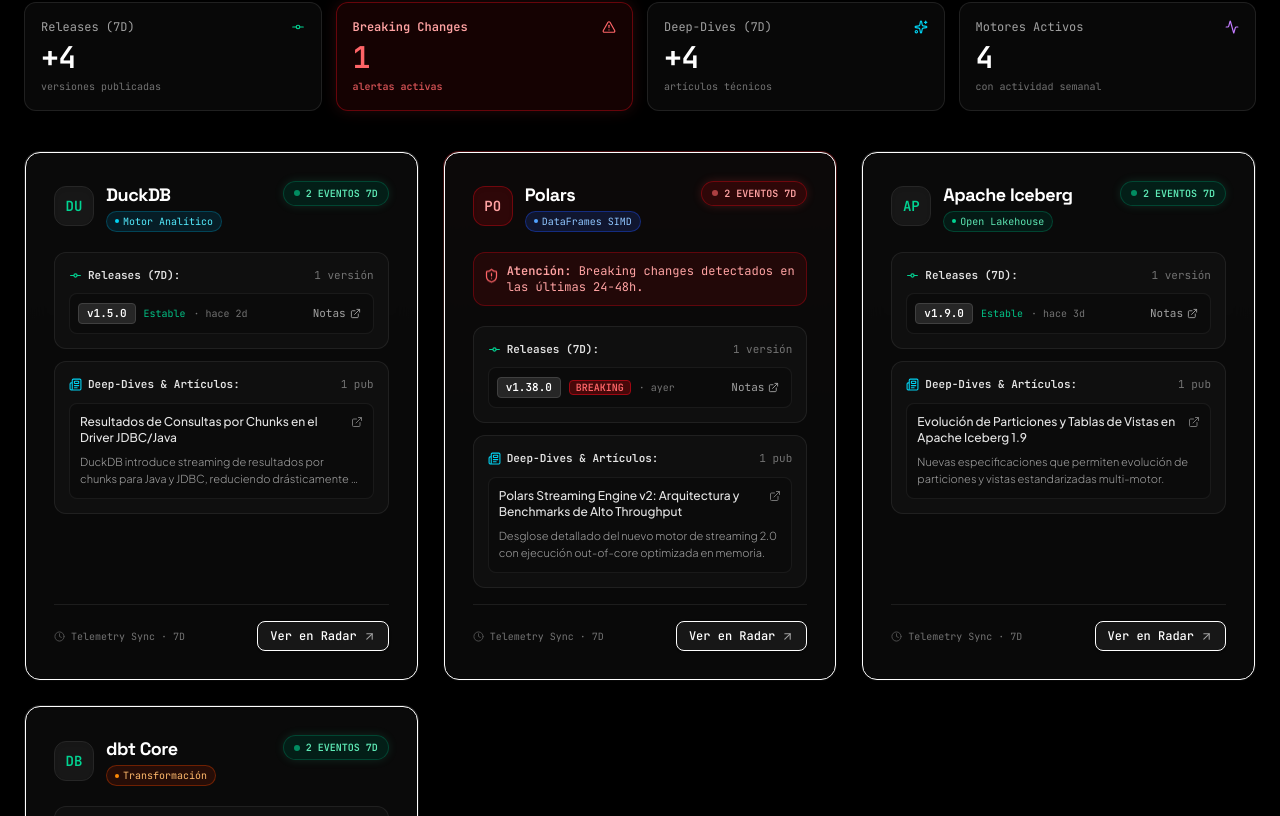
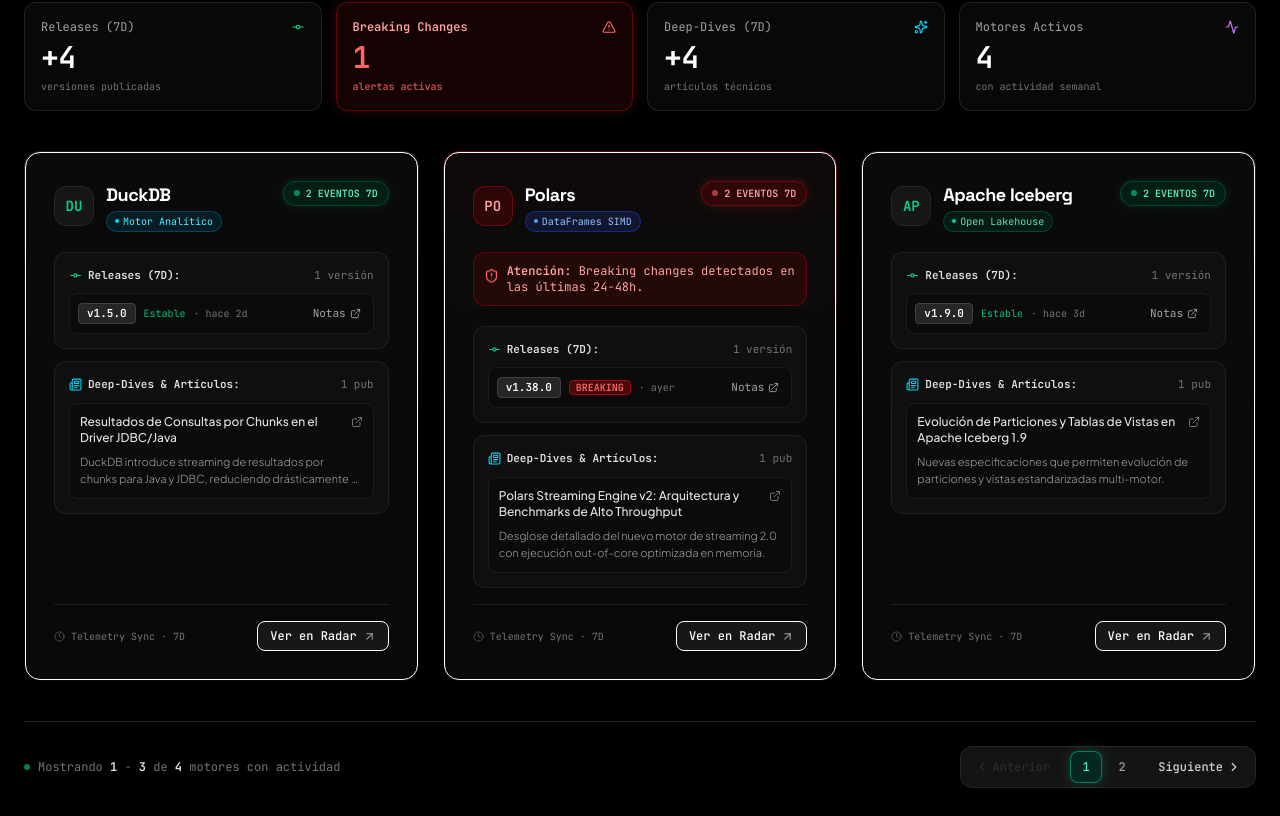
Before and after one commit to JeanArdila711/data-engineering, a Next.js app in the folder web/: page / in a window 1280 px wide. Shown: the part 5464-6280 px from the top of the page. Built offline with nearby package versions, Linux system fonts and the light colour scheme; no server answers; the database is empty.

Commit message:
feat(digest): implement direction-aware 3-item pagination system with sliding pill and live engine telemetry counter

```diff
--- a/web/components/DigestSection.tsx
+++ b/web/components/DigestSection.tsx
@@ -1,6 +1,6 @@
 'use client';
 
-import React, { useState, useEffect, useRef } from 'react';
+import React, { useState, useEffect, useRef, useMemo } from 'react';
 import { motion, useMotionValue, useMotionTemplate, AnimatePresence } from 'framer-motion';
 import { DigestEntry } from '@/lib/db';
 import {
@@ -17,7 +17,9 @@
   Layers3,
   Calendar,
   Clock,
-  Cpu
+  Cpu,
+  ChevronLeft,
+  ChevronRight
 } from 'lucide-react';
 
 const customEase = [0.16, 1, 0.3, 1] as const;
@@ -414,7 +416,17 @@
 
 export default function DigestSection({ entries = [] }: { entries?: DigestEntry[] }) {
   const [lang, setLang] = useState<'es' | 'en'>('es');
+  const [currentPage, setCurrentPage] = useState(1);
+  const [direction, setDirection] = useState(0);
+  const ITEMS_PER_PAGE = 3;
+
   const items = entries.length > 0 ? entries : SAMPLE_DIGEST;
+
+  // Reset page to 1 when entries change
+  useEffect(() => {
+    setCurrentPage(1);
+    setDirection(0);
+  }, [entries]);
 
   // Listen to global language change from Hero
   useEffect(() => {
@@ -433,6 +445,48 @@
   const totalBreaking7D = items.reduce((acc, curr) => acc + curr.breaking_count_7d, 0);
   const totalArticles7D = items.reduce((acc, curr) => acc + curr.article_count_7d, 0);
   const activeEngines7D = items.filter(i => (i.release_count_7d + i.article_count_7d) > 0).length;
+
+  // Pagination slicing
+  const totalPages = Math.ceil(items.length / ITEMS_PER_PAGE) || 1;
+  const paginatedItems = useMemo(() => {
+    const start = (currentPage - 1) * ITEMS_PER_PAGE;
+    return items.slice(start, start + ITEMS_PER_PAGE);
+  }, [items, currentPage]);
+
+  const handlePageChange = (newPage: number) => {
+    if (newPage < 1 || newPage > totalPages || newPage === currentPage) return;
+    setDirection(newPage > currentPage ? 1 : -1);
+    setCurrentPage(newPage);
+  };
+
+  const pageVariants = {
+    enter: (dir: number) => ({
+      x: dir > 0 ? 36 : dir < 0 ? -36 : 0,
+      opacity: 0,
+      filter: 'blur(3px)',
+      scale: 0.99,
+    }),
+    center: {
+      x: 0,
+      opacity: 1,
+      filter: 'blur(0px)',
+      scale: 1,
+      transition: {
+        duration: 0.3,
+        ease: customEase,
+      },
+    },
+    exit: (dir: number) => ({
+      x: dir > 0 ? -36 : dir < 0 ? 36 : 0,
+      opacity: 0,
+      filter: 'blur(3px)',
+      scale: 0.99,
+      transition: {
+        duration: 0.2,
+        ease: [0.4, 0, 1, 1] as const,
+      },
+    }),
+  };
 
   return (
     <section id="digest" className="w-full max-w-7xl mx-auto px-5 sm:px-6 py-16 sm:py-20 lg:py-28 relative scroll-mt-28">
@@ -531,7 +585,12 @@
 
       </div>
 
-      {/* 3. Digest Grid of Cybernetic Radar Capsules */}
+      {/* 3. Digest Grid of Cybernetic Radar Capsules with Silk Direction-Aware Animation */}
+      <motion.div
+        layout="position"
+        transition={{ duration: 0.35, ease: customEase }}
+        className="relative overflow-hidden w-full min-h-[360px]"
+      >
         {items.length === 0 ? (
           <div className="w-full py-16 text-center rounded-2xl border border-neutral-800/80 bg-neutral-950/50 p-8">
             <Activity size={24} className="mx-auto text-neutral-600 mb-3" />
@@ -540,12 +599,110 @@
             </p>
           </div>
         ) : (
-        <div className="grid grid-cols-1 md:grid-cols-2 lg:grid-cols-3 gap-5 lg:gap-6">
-          {items.map((entry) => (
+          <>
+            <AnimatePresence mode="wait" custom={direction} initial={false}>
+              <motion.div
+                key={`digest-page-${currentPage}`}
+                custom={direction}
+                variants={pageVariants}
+                initial="enter"
+                animate="center"
+                exit="exit"
+                className="grid grid-cols-1 md:grid-cols-2 lg:grid-cols-3 gap-5 lg:gap-6 w-full"
+              >
+                {paginatedItems.map((entry) => (
                   <DigestCard key={entry.tool_slug} entry={entry} lang={lang} />
                 ))}
+              </motion.div>
+            </AnimatePresence>
+
+            {/* 4. High-End Interactive Pagination Bar (agent-10 & agent-13) */}
+            {totalPages > 1 && (
+              <motion.div
+                layout
+                transition={{ duration: 0.35, ease: customEase }}
+                className="mt-10 pt-6 border-t border-neutral-800/80 flex flex-col sm:flex-row items-center justify-between gap-4"
+              >
+                {/* Telemetry Counter */}
+                <div className="text-xs font-mono text-neutral-500 flex items-center gap-2">
+                  <span className="size-1.5 rounded-full bg-emerald-400 animate-pulse" />
+                  <span>
+                    Mostrando <strong className="text-neutral-200">{(currentPage - 1) * ITEMS_PER_PAGE + 1}</strong> - <strong className="text-neutral-200">{Math.min(currentPage * ITEMS_PER_PAGE, items.length)}</strong> de <strong className="text-neutral-200">{items.length}</strong> motores con actividad
+                  </span>
                 </div>
+
+                {/* Pagination Controls */}
+                <div className="flex items-center gap-1.5 bg-neutral-900/90 border border-neutral-800 p-1 rounded-xl shadow-inner select-none">
+                  {/* Previous Button */}
+                  <motion.button
+                    onClick={() => handlePageChange(currentPage - 1)}
+                    disabled={currentPage === 1}
+                    whileHover={currentPage !== 1 ? { scale: 1.04 } : {}}
+                    whileTap={currentPage !== 1 ? { scale: 0.94 } : {}}
+                    aria-label="Página anterior"
+                    className={`flex items-center gap-1 px-2.5 py-1.5 rounded-lg text-xs font-mono font-medium transition-colors ${
+                      currentPage === 1
+                        ? 'text-neutral-600 opacity-40 cursor-not-allowed'
+                        : 'text-neutral-300 hover:text-white hover:bg-neutral-800 cursor-pointer'
+                    }`}
+                  >
+                    <ChevronLeft size={14} />
+                    <span className="hidden sm:inline">Anterior</span>
+                  </motion.button>
+
+                  {/* Page Pills */}
+                  <div className="flex items-center gap-1 px-1">
+                    {Array.from({ length: totalPages }, (_, i) => i + 1).map((pageNum) => {
+                      const isCurrent = currentPage === pageNum;
+
+                      return (
+                        <motion.button
+                          key={pageNum}
+                          onClick={() => handlePageChange(pageNum)}
+                          whileHover={{ scale: 1.08 }}
+                          whileTap={{ scale: 0.92 }}
+                          aria-label={`Ir a página ${pageNum}`}
+                          className={`relative size-8 rounded-lg text-xs font-mono font-medium flex items-center justify-center transition-colors cursor-pointer ${
+                            isCurrent
+                              ? 'text-emerald-300 font-bold'
+                              : 'text-neutral-400 hover:text-white hover:bg-neutral-800/80'
+                          }`}
+                        >
+                          {isCurrent && (
+                            <motion.div
+                              layoutId="active-digest-page-pill"
+                              transition={{ type: 'spring', stiffness: 450, damping: 32 }}
+                              className="absolute inset-0 rounded-lg bg-emerald-950/80 border border-emerald-500/60 shadow-[0_0_14px_rgba(52,211,153,0.22)] z-0"
+                            />
                           )}
+                          <span className="relative z-10">{pageNum}</span>
+                        </motion.button>
+                      );
+                    })}
+                  </div>
+
+                  {/* Next Button */}
+                  <motion.button
+                    onClick={() => handlePageChange(currentPage + 1)}
+                    disabled={currentPage === totalPages}
+                    whileHover={currentPage !== totalPages ? { scale: 1.04 } : {}}
+                    whileTap={currentPage !== totalPages ? { scale: 0.94 } : {}}
+                    aria-label="Página siguiente"
+                    className={`flex items-center gap-1 px-2.5 py-1.5 rounded-lg text-xs font-mono font-medium transition-colors ${
+                      currentPage === totalPages
+                        ? 'text-neutral-600 opacity-40 cursor-not-allowed'
+                        : 'text-neutral-300 hover:text-white hover:bg-neutral-800 cursor-pointer'
+                    }`}
+                  >
+                    <span className="hidden sm:inline">Siguiente</span>
+                    <ChevronRight size={14} />
+                  </motion.button>
+                </div>
+              </motion.div>
+            )}
+          </>
+        )}
+      </motion.div>
 
     </section>
   );
```
Lines whose indentation alone changed are shown as unchanged.
